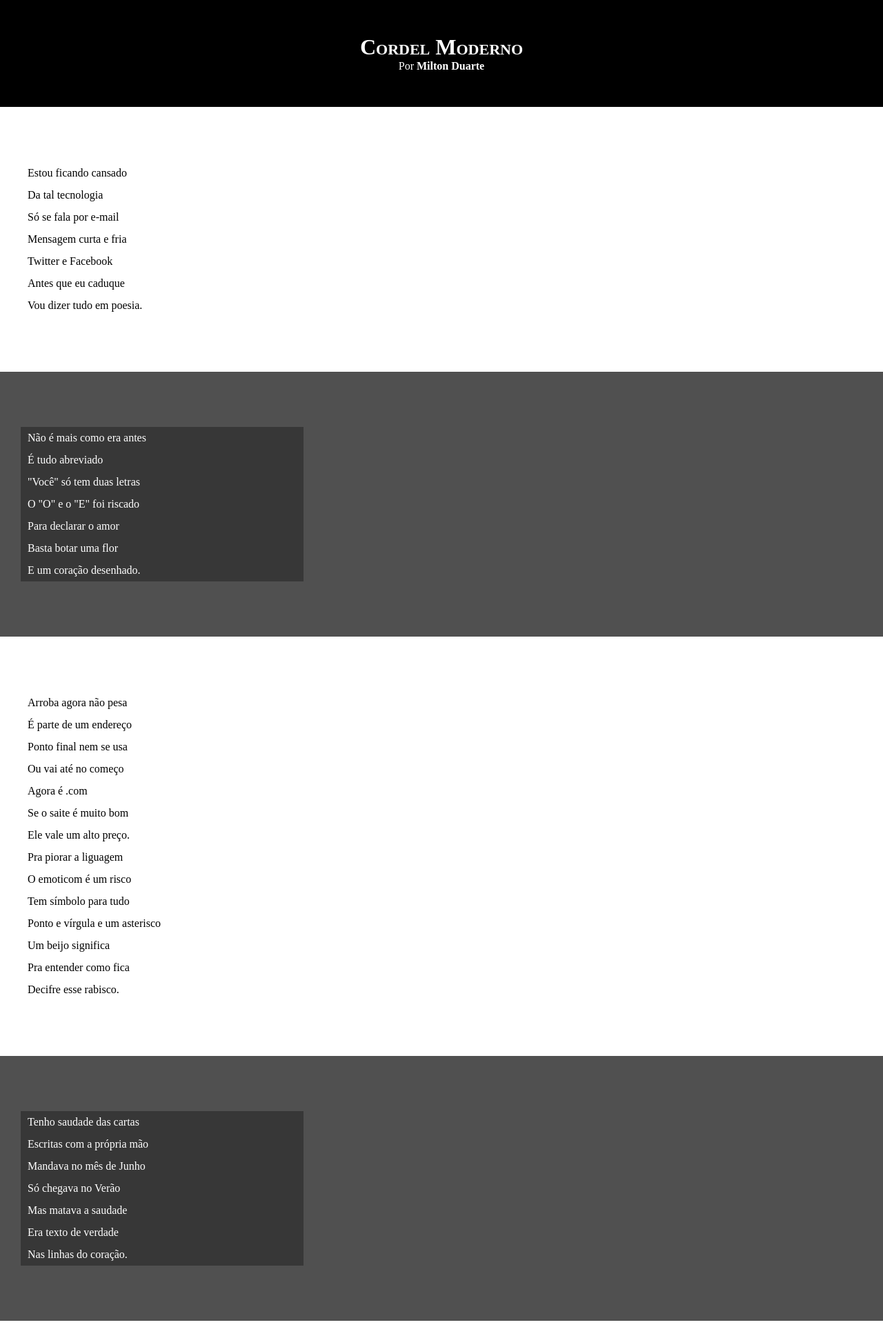
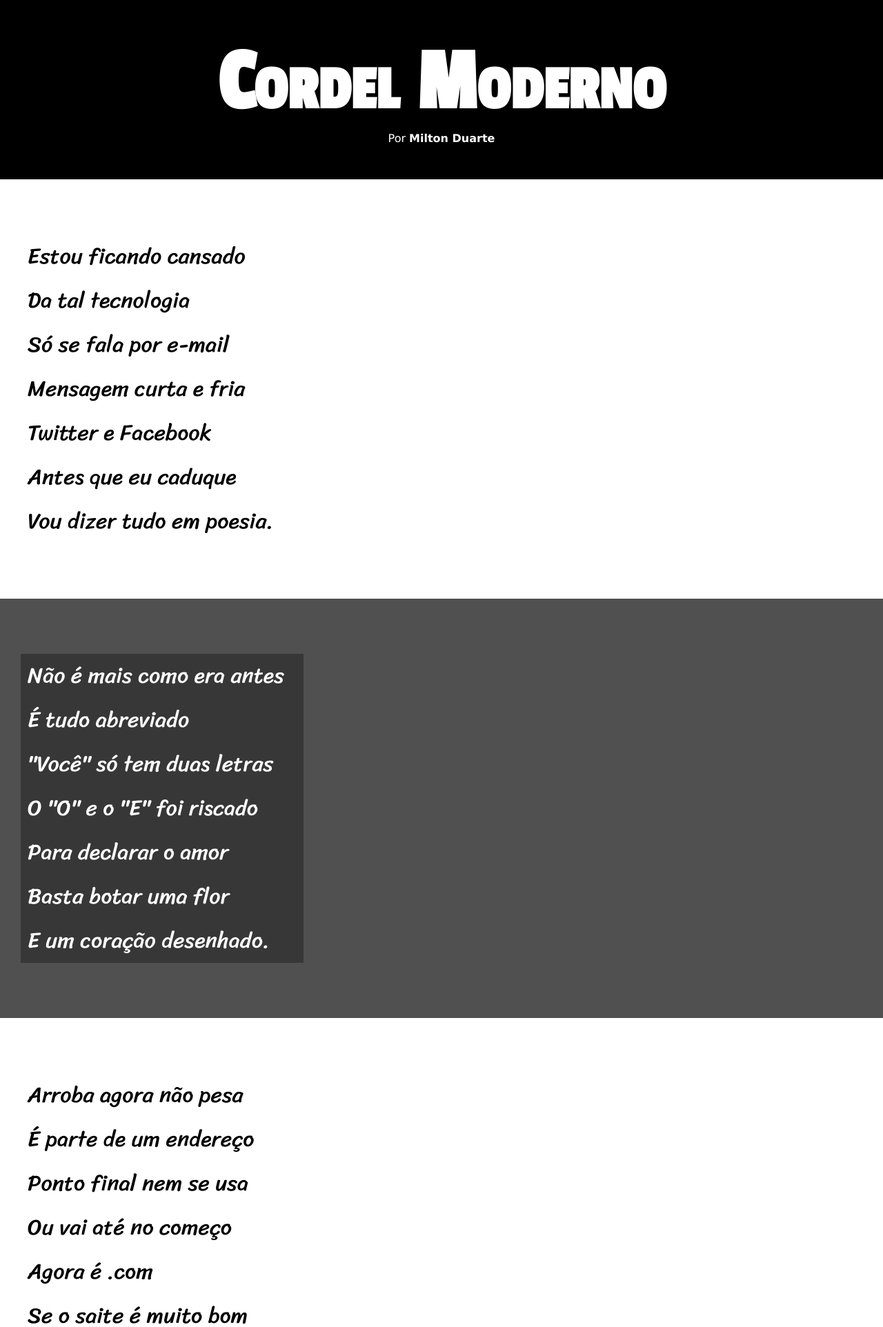
Before and after one commit to thomasmfontes/html-css, a PHP site: page / in a window 1280 px wide. Shown: the top 1924 px of the page at 69% size. Run offline with PHP 8.4, Linux system fonts and the light colour scheme.

Commit message:
atualizei as fotes

```diff
--- a/desafios/005/estilo/style.css
+++ b/desafios/005/estilo/style.css
@@ -1,11 +1,23 @@
 @charset "UTF-8";
+
+@import url('https://fonts.googleapis.com/css2?family=Passion+One&display=swap');
+
+@import url('https://fonts.googleapis.com/css2?family=Sriracha&display=swap');
+
+:root {
+    --font1: Verdana, Geneva, Tahoma, sans-serif;
+    --fonte2: 'Passion One', cursive;
+    --fonte3: 'Sriracha', cursive;
+}
 
 * {
     margin: 0px;
     padding: 0px;
+    font-size: 1em;
 }
 
 html, body {
+    font-family: var(--font1);
     min-height: 100vh;
     background-color: darkgray;
 }
@@ -17,6 +29,8 @@ header {
 }
 
 header > h1 {
+    font-family: var(--fonte2);
+    font-size: 10vw;
     padding-top: 50px;
     font-variant: small-caps;
 }
@@ -36,6 +50,8 @@ header a:hover, footer a:hover {
 }
 
 section {
+    font-family: var(--fonte3);
+    font-size: 2em;
     padding-top: 10vh;
     padding-bottom: 10vh;
     line-height: 2em;
```
